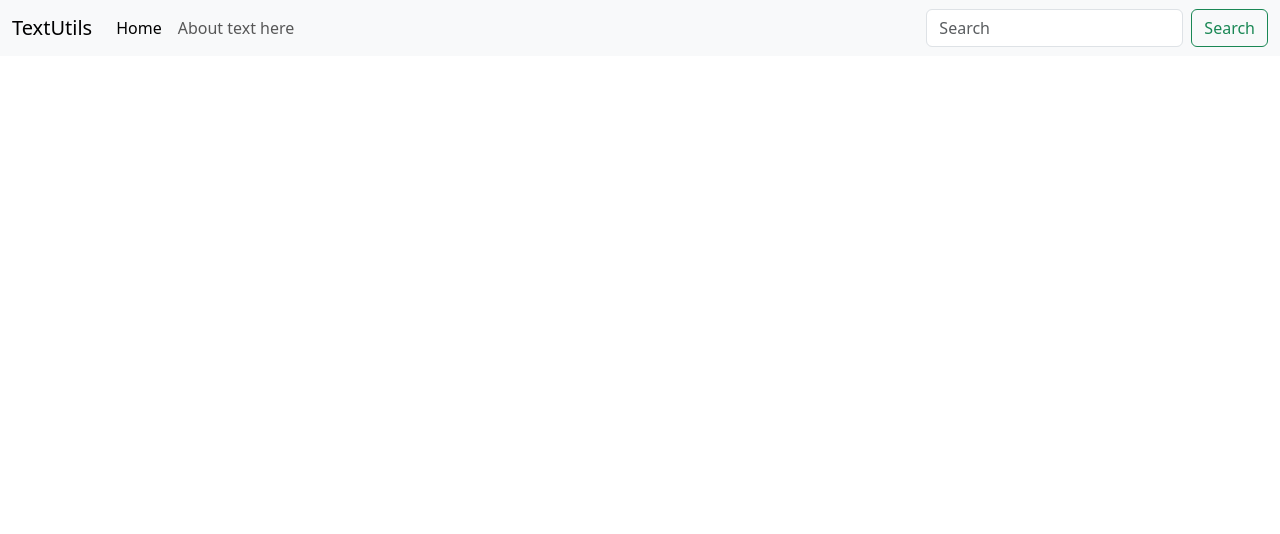
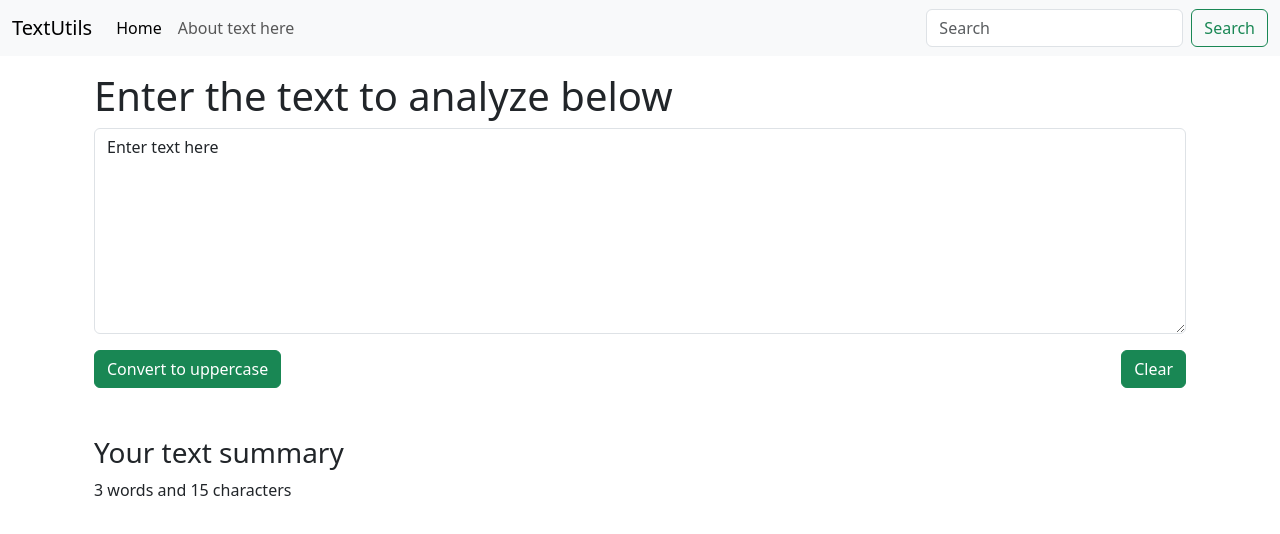
Before and after one commit to subhadeep-123/TextUtils, a React (Create React App) app: page / in a window 1280 px wide. Shown: the top 534 px of the page. Built offline with nearby package versions, Linux system fonts and the light colour scheme.

Commit message:
Add new component for React state management and events

```diff
--- a/src/App.js
+++ b/src/App.js
@@ -1,7 +1,15 @@
 import Navbar from "./components/Navbar";
+import TextForm from "./components/TextForm";
 
 function App() {
-  return <Navbar title="TextUtils" about="About TextUtils" />;
+  return (
+    <>
+      <Navbar title="TextUtils" about="About TextUtils" />
+      <div className="container my-3">
+        <TextForm heading="Enter the text to analyze below" />
+      </div>
+    </>
+  );
 }
 
 export default App;
--- /dev/null
+++ b/src/components/TextForm.js
@@ -0,0 +1,57 @@
+import React, { useState } from "react";
+
+export default function TextForm(props) {
+  const [text, setText] = useState("Enter text here");
+
+  const handleUpClick = () => {
+    setText(text.toUpperCase());
+  };
+
+  const clearBox = () => {
+    setText("");
+  };
+
+  const handleOnChange = (event) => {
+    setText(event.target.value);
+  };
+
+  return (
+    <>
+      <div className="container">
+        <h1>{props.heading}</h1>
+        <form>
+          <textarea
+            className="form-control"
+            value={text}
+            id="myBox"
+            onChange={handleOnChange}
+            rows="8"
+          ></textarea>
+
+          <div className="my-3">
+            <button
+              type="submit"
+              className="btn btn-success"
+              onClick={handleUpClick}
+            >
+              Convert to uppercase
+            </button>
+            <button
+              type="reset"
+              className="btn btn-success float-end"
+              onClick={clearBox}
+            >
+              Clear
+            </button>
+          </div>
+        </form>
+      </div>
+      <div className="container my-5">
+        <h3>Your text summary</h3>
+        <p>
+          {text.split(" ").length} words and {text.length} characters
+        </p>
+      </div>
+    </>
+  );
+}
```
